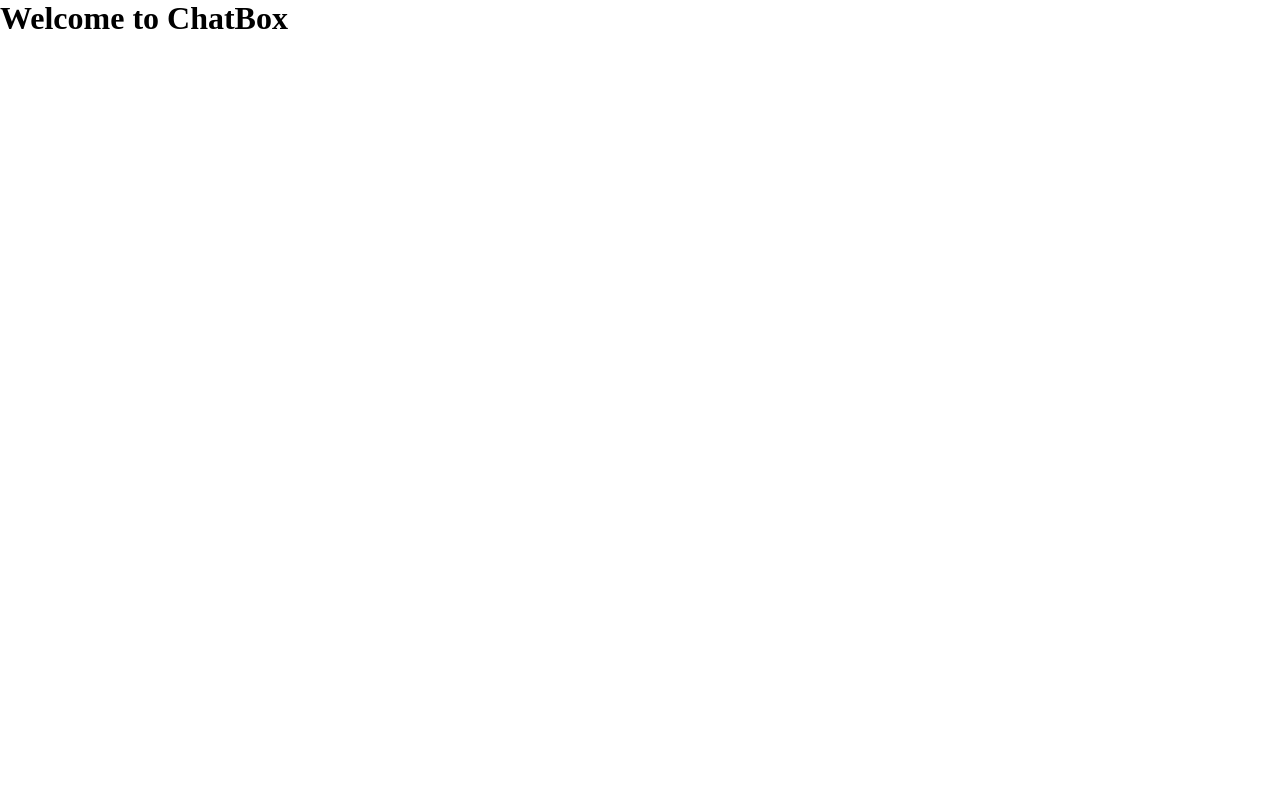
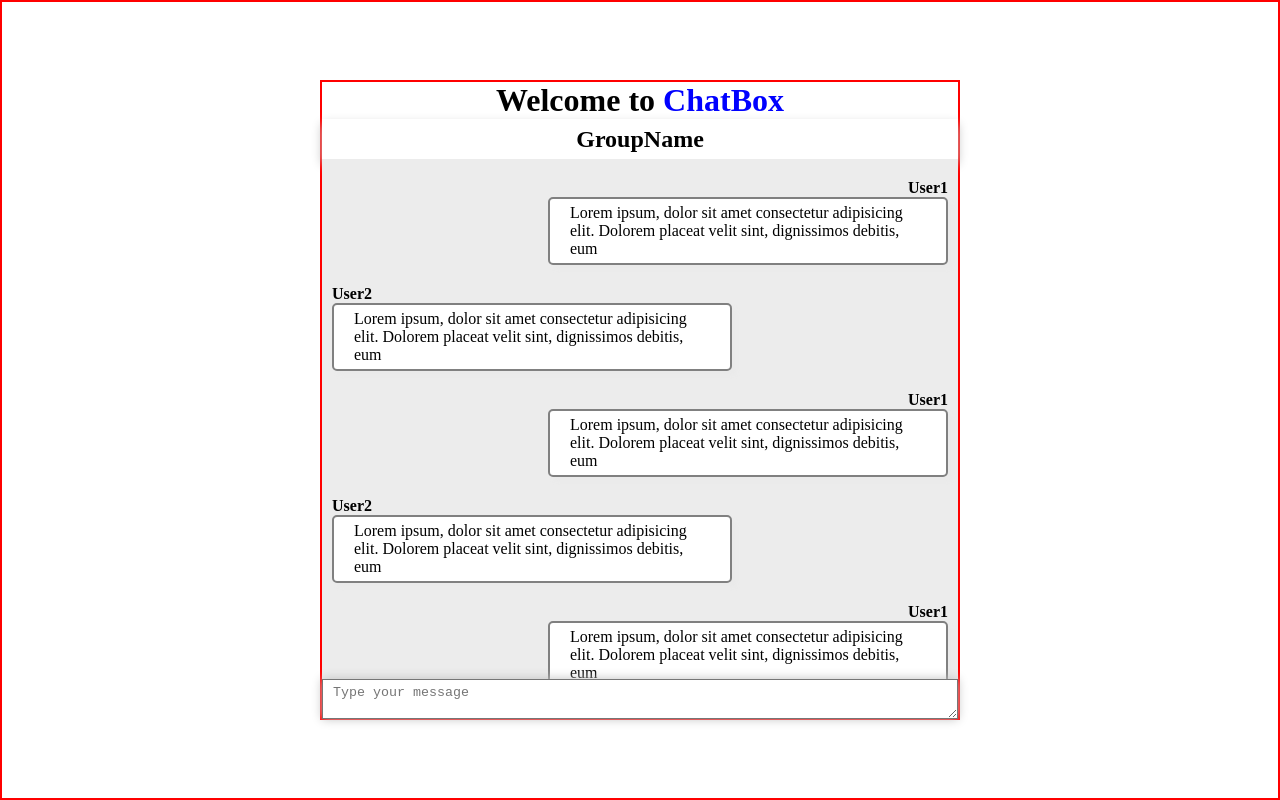
Before and after one commit to GeetSalame/ChatBox, a website: page index.html in a window 1280 px wide. Drawn offline with Linux system fonts and the light colour scheme.

Commit message:
basic frontend done

```diff
--- a/index.html
+++ b/index.html
@@ -5,17 +5,67 @@
     <meta charset="UTF-8">
     <meta name="viewport" content="width=device-width, initial-scale=1.0">
     <title>ChatBox</title>
-    <link rel="stylesheet" href="./public/style.css">
+    <link rel="stylesheet" href="./style.css">
 </head>
 
 <body>
     <div id="maincontainer">
-        <h1>Welcome to ChatBox</h1>
+        <h1>Welcome to <span style="color: blue;">ChatBox</span></h1>
+        <div id="chatinterface">
+            <div id="chatnamesec">
+                <h2>GroupName</h2>
+            </div>
+            <div id="msgsec">
+                <div id="omsgsec">
+                    <h4>User1</h4>
+                    <p>Lorem ipsum, dolor sit amet consectetur adipisicing elit. Dolorem placeat velit sint, dignissimos
+                        debitis, eum</p>
+                </div>
+                <div id="imsgsec">
+                    <h4>User2</h4>
+                    <p>Lorem ipsum, dolor sit amet consectetur adipisicing elit. Dolorem placeat velit sint, dignissimos
+                        debitis, eum</p>
+                </div>
+                <div id="omsgsec">
+                    <h4>User1</h4>
+                    <p>Lorem ipsum, dolor sit amet consectetur adipisicing elit. Dolorem placeat velit sint, dignissimos
+                        debitis, eum</p>
+                </div>
+                <div id="imsgsec">
+                    <h4>User2</h4>
+                    <p>Lorem ipsum, dolor sit amet consectetur adipisicing elit. Dolorem placeat velit sint, dignissimos
+                        debitis, eum</p>
+                </div>
+                <div id="omsgsec">
+                    <h4>User1</h4>
+                    <p>Lorem ipsum, dolor sit amet consectetur adipisicing elit. Dolorem placeat velit sint, dignissimos
+                        debitis, eum</p>
+                </div>
+                <div id="imsgsec">
+                    <h4>User2</h4>
+                    <p>Lorem ipsum, dolor sit amet consectetur adipisicing elit. Dolorem placeat velit sint, dignissimos
+                        debitis, eum</p>
+                </div>
+                <div id="omsgsec">
+                    <h4>User1</h4>
+                    <p>Lorem ipsum, dolor sit amet consectetur adipisicing elit. Dolorem placeat velit sint, dignissimos
+                        debitis, eum</p>
+                </div>
+                <div id="imsgsec">
+                    <h4>User2</h4>
+                    <p>Lorem ipsum, dolor sit amet consectetur adipisicing elit. Dolorem placeat velit sint, dignissimos
+                        debitis, eum</p>
+                </div>
+            </div>
+            <div id="typesec">
+                <textarea name="" id="" cols="30" rows="2" placeholder="Type your message"></textarea>
+            </div>
+        </div>
     </div>
 
 
 
-    <script src="/public/client.js"></script>
+    <script src="/client.js"></script>
 </body>
 
 </html>
--- a/package.json
+++ b/package.json
@@ -4,7 +4,7 @@
   "description": "This application is made by Geet Salame for practicing node and express techs",
   "main": "index.js",
   "scripts": {
-    "test": "echo \"Error: no test specified\" && exit 1"
+    "dev": "nodemon server.js"
   },
   "author": "Geet Salame",
   "license": "ISC",
--- a/public/style.css
+++ b/public/style.css
@@ -11,3 +11,101 @@
     transition: all .5s ease;
     scroll-behavior: smooth;
 }
+
+body {
+    border: 2px solid red;
+    display: flex;
+    align-items: center;
+    justify-content: center;
+    height: 100vh;
+}
+
+#maincontainer {
+    border: 2px solid red;
+    display: flex;
+    flex-direction: column;
+    height: 80vh;
+    width: 50vw;
+}
+
+#maincontainer>* {
+    /* border: 2px solid red; */
+}
+
+#chatinterface>* {
+    /* border: 2px solid blue; */
+}
+
+h1 {
+    height: 5vh;
+    text-align: center;
+}
+
+#chatinterface {
+    height: 75vh;
+}
+
+#chatnamesec {
+    height: 5vh;
+    display: flex;
+    justify-content: center;
+    align-items: center;
+    box-shadow: 0px 5px 10px silver;
+}
+
+#msgsec {
+    height: 65vh;
+    display: flex;
+    flex-direction: column;
+    overflow-y: scroll;
+    padding: 10px 0 10px;
+    background: rgb(236, 236, 236);
+}
+
+#omsgsec,
+#imsgsec {
+    max-width: 400px;
+    margin: 10px;
+}
+
+#omsgsec {
+    margin-left: auto;
+    max-width: 400px;
+}
+
+#omsgsec>h4 {
+    text-align: right;
+}
+
+#omsgsec>p,
+#imsgsec>p {
+    border: 2px solid grey;
+    border-radius: 5px;
+    padding: 5px 20px;
+    box-shadow: 5px 5px 5px rgb(234, 234, 234);
+    background: white;
+}
+#omsgsec>p:hover,
+#imsgsec>p:hover {
+    box-shadow: 5px 5px 5px silver;
+}
+
+#imsgsec {
+    margin-right: auto;
+}
+
+#imsgsec>h4 {
+    text-align: left;
+}
+
+#typesec {
+    height: 5vh;
+}
+
+#typesec>textarea {
+    width: 100%;
+    height: 5vh;
+    padding: 5px 10px;
+    /* border: none; */
+    box-shadow: 0px 0px 10px silver;
+}
```
Also changed, not shown: server.js (added, +18 -0 lines), public/server.js (deleted).
